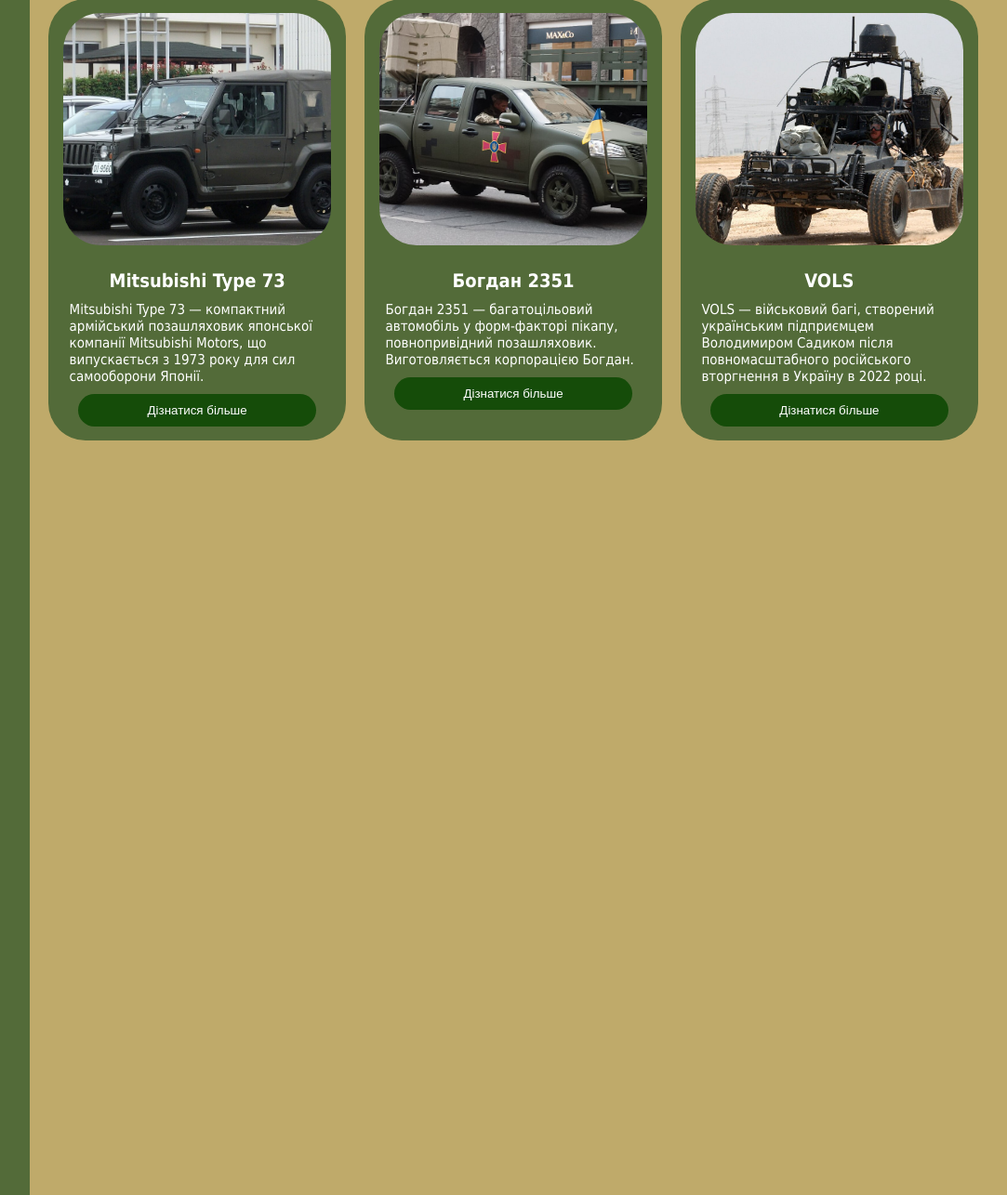
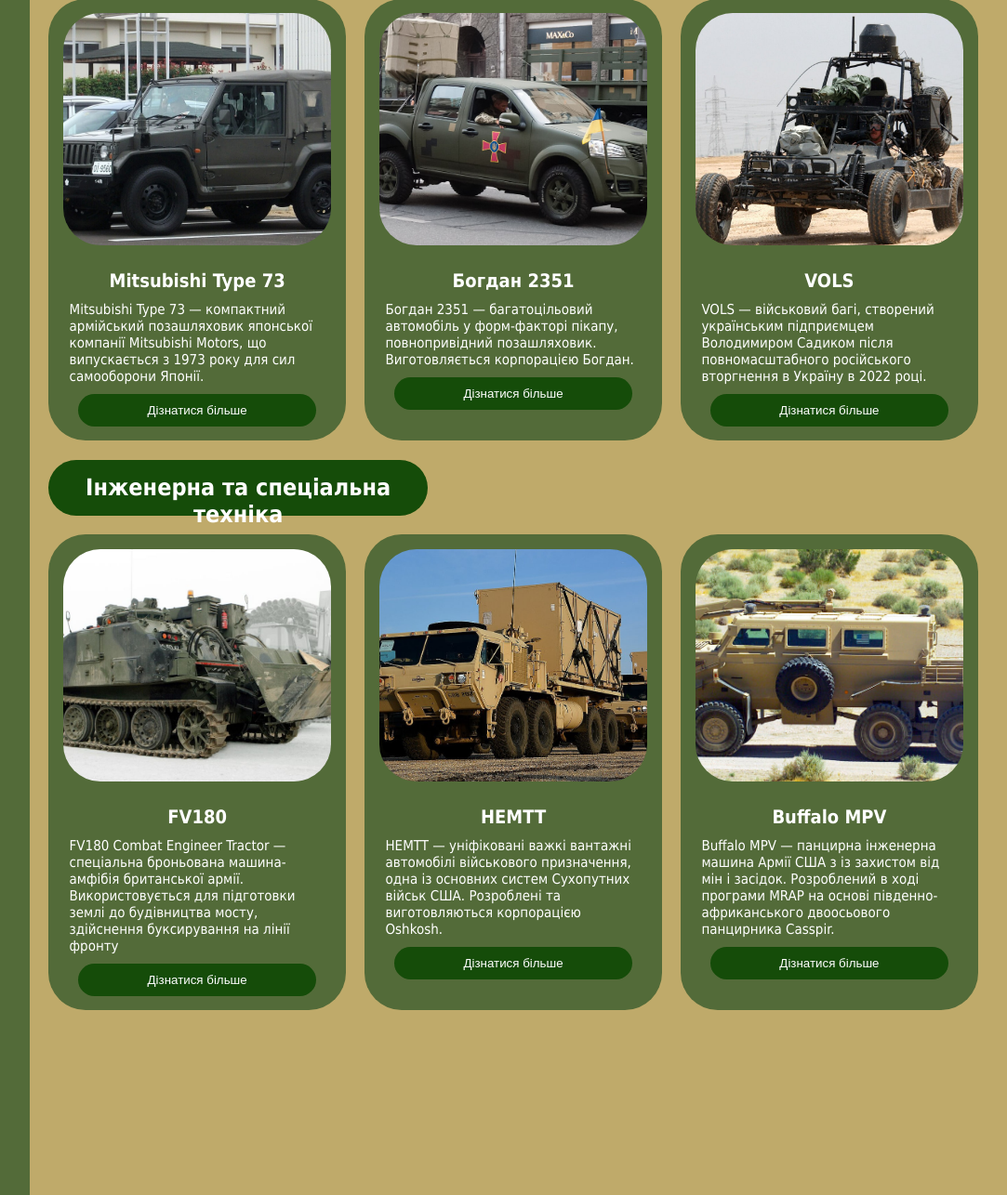
Before and after one commit to Starezax/webpage_miniproject, a Flask app: page /wikipedia in a window 1280 px wide. Shown: the part 1302-2588 px from the top of the page at 93% size, without its empty margins (188-1271 px from the left). Run offline with Flask 3, Linux system fonts and the light colour scheme.

Commit message:
pages added

```diff
--- a/Website/templates/wikipedia.html
+++ b/Website/templates/wikipedia.html
@@ -284,7 +284,36 @@
                     <p>VOLS — військовий багі, створений українським підприємцем Володимиром Садиком після повномасштабного російського вторгнення в Україну в 2022 році.</p>
                     <button>Дізнатися більше</button>
                 </div>
+
             </div>
+
+
+            <h3 id="spec_tec" class="class_heading">Інженерна та спеціальна техніка</h3>
+
+            <div class="same_class_weapons">
+                <div class="page">
+                    <img src="{{ url_for('static', filename='images/FV180.jpg') }}">
+                    <h4>FV180</h4>
+                    <p>FV180 Combat Engineer Tractor — спеціальна броньована машина-амфібія британської армії. Використовується для підготовки землі до будівництва мосту, здійснення буксирування на лінії фронту</p>
+                    <button>Дізнатися більше</button>
+                </div>
+
+                <div class="page">
+                    <img src="{{ url_for('static', filename='images/HEMTT.jpg') }}">
+                    <h4>HEMTT</h4>
+                    <p>HEMTT — уніфіковані важкі вантажні автомобілі військового призначення, одна із основних систем Сухопутних військ США. Розроблені та виготовляються корпорацією Oshkosh.</p>
+                    <button>Дізнатися більше</button>
+                </div>
+
+                <div class="page">
+                    <img src="{{ url_for('static', filename='images/Buffalo.jpg') }}">
+                    <h4>Buffalo MPV</h4>
+                    <p>Buffalo MPV — панцирна інженерна машина Армії США з із захистом від мін і засідок. Розроблений в ході програми MRAP на основі південно-африканського двоосьового панцирника Casspir.</p>
+                    <button>Дізнатися більше</button>
+                </div>
+
+            </div>
+
         </div>
     </div>
 </body>
```
Also changed, not shown: Website/static/images/Buffalo.jpg (added), Website/static/images/FV180.jpg (added), Website/static/images/HEMTT.jpg (added).
